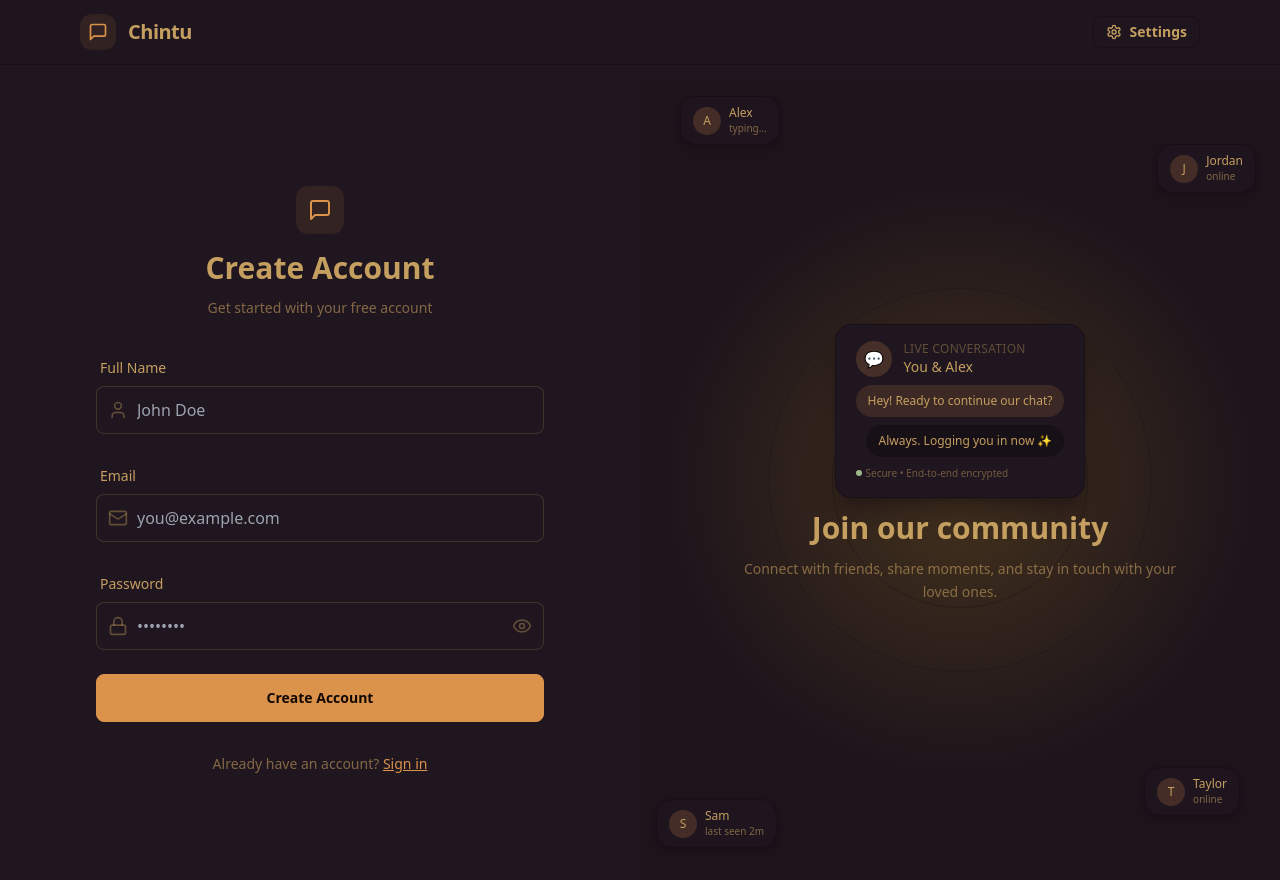
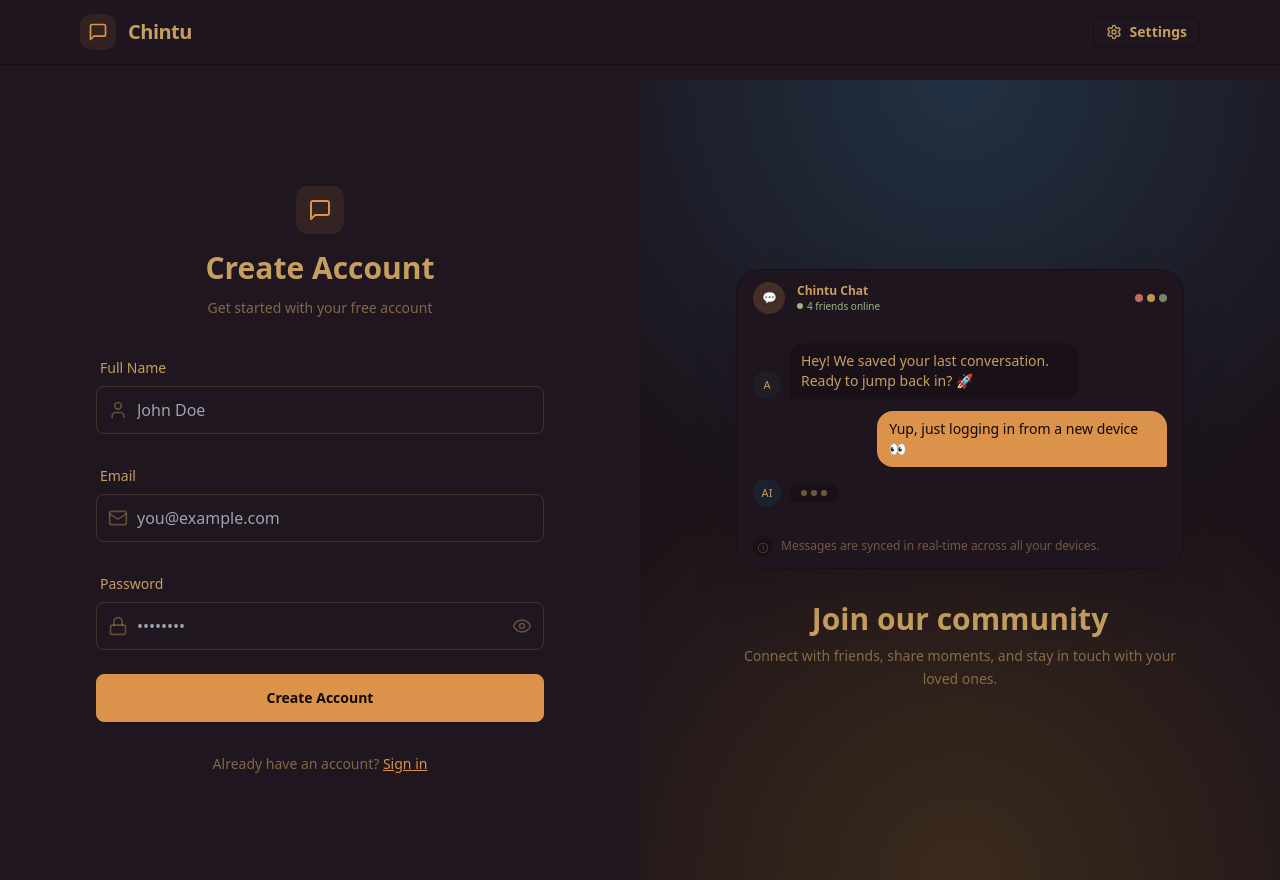
Before and after one commit to Rajarajeshwaripandikumar/Chat-Frontend, a React (Vite) app: page /signup in a window 1280 px wide. Built offline with nearby package versions, Linux system fonts and the light colour scheme; no server answers.

Commit message:
Update AuthImagePattern.jsx

```diff
--- a/src/components/AuthImagePattern.jsx
+++ b/src/components/AuthImagePattern.jsx
@@ -1,90 +1,87 @@
 // src/components/AuthImagePattern.jsx
-const people = [
-  { name: "Alex", status: "typing…", pos: "top-4 left-10" },
-  { name: "Jordan", status: "online", pos: "top-16 right-6" },
-  { name: "Sam", status: "last seen 2m", pos: "bottom-8 left-4" },
-  { name: "Taylor", status: "online", pos: "bottom-16 right-10" },
-];
-
 const AuthImagePattern = ({ title, subtitle }) => {
   return (
-    <div className="hidden lg:flex items-center justify-center bg-base-200 relative overflow-hidden p-12">
-      {/* gradient halo */}
-      <div className="absolute inset-0 bg-[radial-gradient(circle_at_center,rgba(251,191,36,0.18),transparent_60%)]" />
+    <div className="hidden lg:flex items-center justify-center bg-base-200 p-12 relative overflow-hidden">
+      {/* subtle background */}
+      <div className="absolute inset-0 bg-[radial-gradient(circle_at_top,_rgba(56,189,248,0.25),transparent_55%),radial-gradient(circle_at_bottom,_rgba(251,191,36,0.2),transparent_55%)] opacity-70" />
 
-      {/* connection lines */}
-      <div className="absolute inset-0 pointer-events-none">
-        <div className="absolute left-1/2 top-1/2 w-64 h-64 -translate-x-1/2 -translate-y-1/2 border border-base-300/40 rounded-full" />
-        <div className="absolute left-1/2 top-1/2 w-96 h-96 -translate-x-1/2 -translate-y-1/2 border border-base-300/30 rounded-full" />
-      </div>
-
-      {/* center conversation card */}
-      <div className="relative z-10 max-w-md text-center">
-        <div className="mb-8 inline-flex flex-col items-center gap-3">
-          <div className="bg-base-100 border border-base-300 rounded-2xl px-5 py-4 shadow-xl shadow-base-300/40">
-            <div className="flex items-center gap-3 mb-2">
-              <div className="w-9 h-9 rounded-full bg-primary/20 flex items-center justify-center font-semibold text-primary">
+      <div className="relative max-w-md w-full">
+        {/* mini chat window */}
+        <div className="bg-base-100/95 border border-base-300 rounded-3xl shadow-2xl shadow-base-300/40 backdrop-blur mb-8 overflow-hidden">
+          {/* header */}
+          <div className="flex items-center justify-between px-4 py-3 border-b border-base-300/60">
+            <div className="flex items-center gap-3">
+              <div className="w-8 h-8 rounded-full bg-primary/20 flex items-center justify-center text-xs">
                 💬
               </div>
-              <div className="text-left">
-                <p className="text-xs uppercase tracking-wide text-base-content/40">
-                  Live conversation
+              <div>
+                <p className="text-xs font-semibold text-base-content">
+                  Chintu Chat
                 </p>
-                <p className="text-sm font-medium text-base-content">You & Alex</p>
+                <p className="text-[10px] text-success flex items-center gap-1">
+                  <span className="w-1.5 h-1.5 rounded-full bg-success animate-pulse" />
+                  4 friends online
+                </p>
+              </div>
+            </div>
+            <div className="flex gap-1">
+              <span className="w-2 h-2 rounded-full bg-error/70" />
+              <span className="w-2 h-2 rounded-full bg-warning/70" />
+              <span className="w-2 h-2 rounded-full bg-success/70" />
+            </div>
+          </div>
+
+          {/* messages */}
+          <div className="px-4 py-4 space-y-3 text-sm">
+            <div className="flex gap-2 items-end">
+              <div className="w-7 h-7 rounded-full bg-secondary/20 flex items-center justify-center text-[11px]">
+                A
+              </div>
+              <div className="bg-base-300/80 rounded-2xl rounded-bl-sm px-3 py-2 max-w-[70%]">
+                Hey! We saved your last conversation. Ready to jump back in? 🚀
               </div>
             </div>
 
-            <div className="space-y-2 text-left text-xs">
-              <div className="flex gap-2">
-                <div className="px-3 py-2 rounded-2xl bg-primary/15 text-primary-foreground/90">
-                  Hey! Ready to continue our chat?
-                </div>
+            <div className="flex gap-2 items-end justify-end">
+              <div className="bg-primary text-primary-content rounded-2xl rounded-br-sm px-3 py-2 max-w-[70%]">
+                Yup, just logging in from a new device 👀
               </div>
-              <div className="flex gap-2 justify-end">
-                <div className="px-3 py-2 rounded-2xl bg-base-300 text-base-content">
-                  Always. Logging you in now ✨
-                </div>
+            </div>
+
+            {/* typing indicator */}
+            <div className="flex gap-2 items-center mt-1">
+              <div className="w-7 h-7 rounded-full bg-accent/20 flex items-center justify-center text-[11px]">
+                AI
               </div>
-              <div className="mt-1 flex items-center gap-1 text-[10px] text-base-content/50">
-                <span className="w-1.5 h-1.5 rounded-full bg-success animate-pulse" />
-                Secure • End-to-end encrypted
+              <div className="bg-base-300/70 rounded-2xl rounded-bl-sm px-3 py-1.5 flex items-center gap-1">
+                <span className="w-1.5 h-1.5 rounded-full bg-base-content/50 dot-animate" />
+                <span className="w-1.5 h-1.5 rounded-full bg-base-content/50 dot-animate delay-150" />
+                <span className="w-1.5 h-1.5 rounded-full bg-base-content/50 dot-animate delay-300" />
               </div>
             </div>
           </div>
 
-          <h2 className="text-3xl font-bold text-base-content">{title}</h2>
+          {/* footer */}
+          <div className="px-4 py-3 border-t border-base-300/60">
+            <div className="flex items-center gap-2 text-xs text-base-content/50">
+              <span className="w-5 h-5 rounded-full bg-base-300 flex items-center justify-center text-[10px]">
+                ⓘ
+              </span>
+              Messages are synced in real-time across all your devices.
+            </div>
+          </div>
+        </div>
+
+        {/* copy */}
+        <div className="text-center">
+          <h2 className="text-3xl font-bold text-base-content mb-2">
+            {title}
+          </h2>
           <p className="text-base-content/60 text-sm leading-relaxed">
             {subtitle}
           </p>
         </div>
       </div>
-
-      {/* orbiting chat avatars */}
-      {people.map((p, idx) => (
-        <div
-          key={p.name}
-          className={`absolute ${p.pos} z-0`}
-          style={{
-            animation: `float-${idx % 2 === 0 ? "up" : "down"} ${
-              7 + idx
-            }s ease-in-out infinite`,
-          }}
-        >
-          <div className="bg-base-100/95 border border-base-300 rounded-2xl px-3 py-2 shadow-md shadow-base-300/40 backdrop-blur">
-            <div className="flex items-center gap-2">
-              <div className="w-7 h-7 rounded-full bg-primary/20 flex items-center justify-center text-xs">
-                {p.name[0]}
-              </div>
-              <div>
-                <p className="text-xs font-medium text-base-content">
-                  {p.name}
-                </p>
-                <p className="text-[10px] text-base-content/60">{p.status}</p>
-              </div>
-            </div>
-          </div>
-        </div>
-      ))}
     </div>
   );
 };
```
